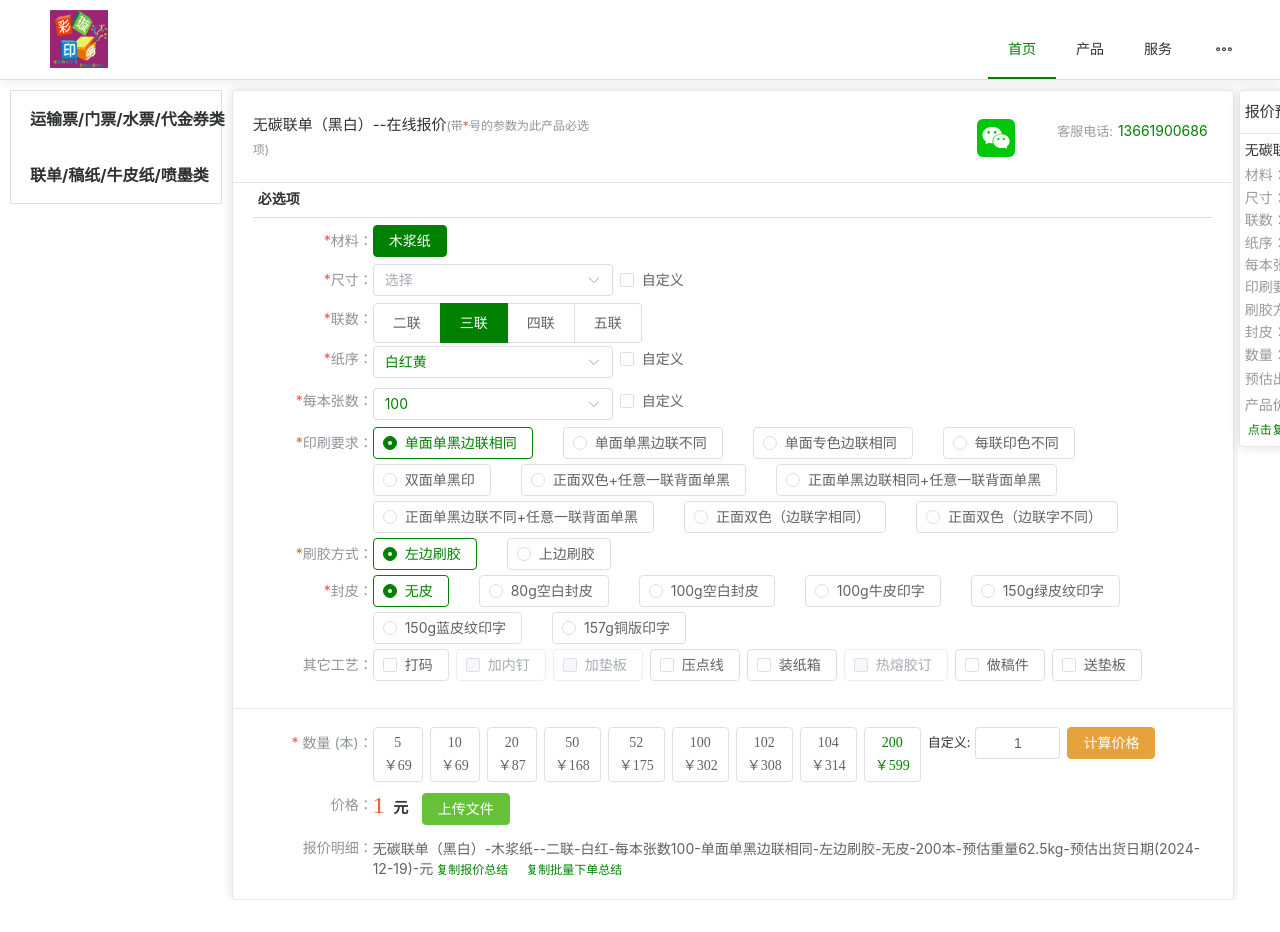
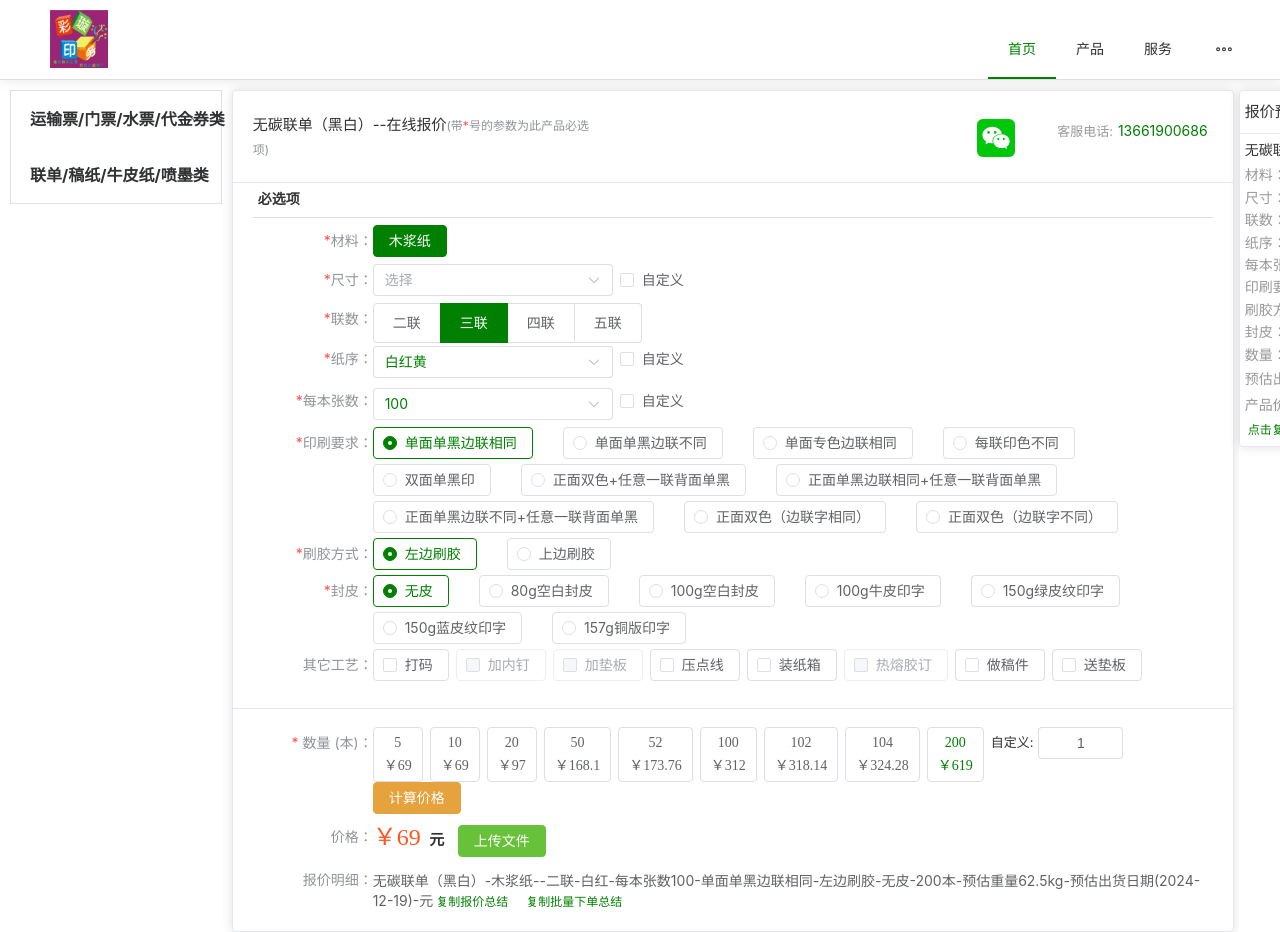
Before and after one commit to chaidaxuan/cxyw, a Vue app: page / in a window 1280 px wide. Shown: the top 932 px of the page. Before the commit the page ends 900 px from the top, so only its background shows below. Built offline with nearby package versions, Linux system fonts and the light colour scheme.

Commit message:
add calculatePrice function

```diff
--- a/src/views/HomeView.vue
+++ b/src/views/HomeView.vue
@@ -10,16 +10,15 @@
         style="margin: 10px 50px 10px 50px; display: flex; justify-content: space-between"
         class="header-logo"
       >
-        <a data-v-51044509="" href="/" class=""
-          ><a data-v-51044509="" href="javascript;"
+        <a data-v-51044509="" href="javascript;"
           ><img
             data-v-51044509=""
             src="@/assets/logo.jpg"
             height="58"
             width="58"
             alt="彩旋印刷"
-              title="首页" /></a
-        ></a>
+            title="首页"
+        /></a>
       </div>
       <div style="padding-top: 10px; width: 605px">
         <div style="float: right">
@@ -828,63 +827,55 @@
                 </div>
               </div>
               <template #footer>
-                <div data-v-1745df91="" class="price-visible">
-                  <div data-v-1745df91="" class="el-row">
-                    <div
-                      data-v-1745df91=""
-                      class="el-col el-col-3"
-                      style="max-width: 120px !important"
-                    >
-                      <div data-v-1745df91="" class="parametername">
-                        <div data-v-1745df91="" class="">
-                          <span data-v-1745df91="" class="text-star">* </span> 数量
-                          <span data-v-1745df91="">(本)</span><span data-v-1745df91="">：</span>
+                <div class="price-visible">
+                  <div class="el-row">
+                    <div class="el-col el-col-3" style="max-width: 120px !important">
+                      <div class="parametername">
+                        <div class="">
+                          <span class="text-star">* </span> 数量 <span>(本)</span><span>：</span>
                         </div>
                         <!----><!---->
                       </div>
                     </div>
-                    <div data-v-1745df91="" class="el-col el-col-21">
-                      <div data-v-1745df91="" class="qty-item">
-                        <span data-v-1745df91="">5</span><b data-v-1745df91="">￥69</b
+                    <div class="el-col el-col-21">
+                      <div class="qty-item">
+                        <span>5</span><b>￥{{ calculatePrice(5) }}</b
                         ><!---->
                       </div>
-                      <div data-v-1745df91="" class="qty-item">
-                        <span data-v-1745df91="">10</span><b data-v-1745df91="">￥69</b
+                      <div class="qty-item">
+                        <span>10</span><b>￥{{ calculatePrice(6) }}</b
                         ><!---->
                       </div>
-                      <div data-v-1745df91="" class="qty-item">
-                        <span data-v-1745df91="">20</span><b data-v-1745df91="">￥87</b
+                      <div class="qty-item">
+                        <span>20</span><b>￥{{ calculatePrice(20) }}</b
                         ><!---->
                       </div>
-                      <div data-v-1745df91="" class="qty-item">
-                        <span data-v-1745df91="">50</span><b data-v-1745df91="">￥168</b
+                      <div class="qty-item">
+                        <span>50</span><b>￥{{ calculatePrice(50) }}</b
                         ><!---->
                       </div>
-                      <div data-v-1745df91="" class="qty-item">
-                        <span data-v-1745df91="">52</span><b data-v-1745df91="">￥175</b
+                      <div class="qty-item">
+                        <span>52</span><b>￥{{ calculatePrice(52) }}</b
                         ><!---->
                       </div>
-                      <div data-v-1745df91="" class="qty-item">
-                        <span data-v-1745df91="">100</span><b data-v-1745df91="">￥302</b
+                      <div class="qty-item">
+                        <span>100</span><b>￥{{ calculatePrice(100) }}</b
                         ><!---->
                       </div>
-                      <div data-v-1745df91="" class="qty-item">
-                        <span data-v-1745df91="">102</span><b data-v-1745df91="">￥308</b
+                      <div class="qty-item">
+                        <span>102</span><b>￥{{ calculatePrice(102) }}</b
                         ><!---->
                       </div>
-                      <div data-v-1745df91="" class="qty-item">
-                        <span data-v-1745df91="">104</span><b data-v-1745df91="">￥314</b
+                      <div class="qty-item">
+                        <span>104</span><b>￥{{ calculatePrice(104) }}</b
                         ><!---->
                       </div>
-                      <div data-v-1745df91="" class="qty-active qty-item">
-                        <span data-v-1745df91="">200</span><b data-v-1745df91="">￥599</b
+                      <div class="qty-active qty-item">
+                        <span>200</span><b>￥{{ calculatePrice(200) }}</b
                         ><!---->
                       </div>
-                      <span data-v-1745df91="" style="font-size: 13px; margin-right: 5px"
-                        >自定义:</span
-                      >
+                      <span style="font-size: 13px; margin-right: 5px">自定义:</span>
                       <div
-                        data-v-1745df91=""
                         class="el-input-number el-input-number--default is-without-controls"
                         style="width: 85px; margin-right: 7px"
                       >
@@ -910,7 +901,6 @@
                         </div>
                       </div>
                       <button
-                        data-v-1745df91=""
                         aria-disabled="false"
                         type="button"
                         class="el-button el-button--warning el-button--default"
@@ -918,26 +908,20 @@
                         <!--v-if--><span class="">计算价格</span></button
                       ><!---->
                     </div>
-                    <div
-                      data-v-1745df91=""
-                      class="el-col el-col-3"
-                      style="max-width: 120px !important"
-                    >
-                      <li data-v-1745df91="" class="parametername" style="margin-top: 7px">
-                        <span data-v-1745df91="">价格</span><span data-v-1745df91="">：</span>
+                    <div class="el-col el-col-3" style="max-width: 120px !important">
+                      <li class="parametername" style="margin-top: 7px">
+                        <span>价格</span><span>：</span>
                       </li>
                     </div>
                     <div
-                      data-v-1745df91=""
                       class="el-col el-col-21"
                       style="margin-top: 7px; font-weight: bold; min-height: 36px"
                     >
-                      <span data-v-1745df91="" class="price text-price">
-                        <span data-v-1745df91="" class="money-text">{{ quantity }}</span></span
+                      <span class="price text-price">
+                        <span class="money-text">￥{{ calculatePrice(quantity) }}</span></span
                       >
                       元
                       <!----><!----><!----><!----><button
-                        data-v-1745df91=""
                         aria-disabled="false"
                         type="button"
                         class="el-button el-button--success el-button--default"
@@ -946,35 +930,25 @@
                         <!--v-if--><span class="">上传文件</span>
                       </button>
                     </div>
-                    <div
-                      data-v-1745df91=""
-                      class="el-col el-col-3"
-                      style="max-width: 120px !important"
-                    >
-                      <li data-v-1745df91="" class="parametername" style="margin-top: 7px">
-                        <span data-v-1745df91="">报价明细</span><span data-v-1745df91="">：</span>
+                    <div class="el-col el-col-3" style="max-width: 120px !important">
+                      <li class="parametername" style="margin-top: 7px">
+                        <span>报价明细</span><span>：</span>
                       </li>
                     </div>
-                    <div
-                      data-v-1745df91=""
-                      class="el-col el-col-21"
-                      style="margin-top: 7px; min-height: 29px"
-                    >
-                      <div data-v-1745df91="" class="memo-class">
-                        <span data-v-1745df91=""
+                    <div class="el-col el-col-21" style="margin-top: 7px; min-height: 29px">
+                      <div class="memo-class">
+                        <span
                           >无碳联单（黑白）-木浆纸-{{
                             size
                           }}-二联-白红-每本张数100-单面单黑边联相同-左边刷胶-无皮-200本-预估重量62.5kg-预估出货日期(2024-12-19)</span
-                        ><span data-v-1745df91="">-{{ size }}元</span
+                        ><span>-{{ size }}元</span
                         ><!----><button
-                          data-v-1745df91=""
                           aria-disabled="false"
                           type="button"
                           class="el-button el-button--primary el-button--small is-link"
                         >
                           <!--v-if--><span class="">复制报价总结</span></button
                         ><button
-                          data-v-1745df91=""
                           aria-disabled="false"
                           type="button"
                           class="el-button el-button--primary el-button--small is-link"
@@ -1098,7 +1072,7 @@
   </div>
 </template>
 <script lang="ts">
-import { computed, ref } from 'vue'
+import { ref } from 'vue'
 import { ElMenu, ElMenuItem } from 'element-plus'
 import './Home.css'
 
@@ -1175,7 +1149,6 @@ export default {
   setup() {
     const activeIndex = ref('1')
     const size = ref('')
-
     const handleSelect = (key: unknown) => {
       console.log('选中的菜单项索引:', key)
       // 在这里可以根据索引进行路由跳转等操作
@@ -1199,6 +1172,23 @@ export default {
       size,
     }
   },
+  methods: {
+    calculatePrice(x: number) {
+      if (x > 0 && x <= 10) {
+        return 69
+      } else if (x > 10 && x <= 20) {
+        return 41 + 2.8 * x
+      } else if (x > 20 && x <= 50) {
+        return 49.6 + 2.37 * x
+      } else if (x > 50 && x <= 100) {
+        return 24 + 2.88 * x
+      } else if (x > 100 && x <= 200) {
+        return 5 + 3.07 * x
+      } else if (x > 200) {
+        return 3 * x
+      }
+    },
+  },
 
   handleOpen(key: string, keyPath: string[]) {
     console.log(key, keyPath)
```
Lines whose indentation alone changed are shown as unchanged.
